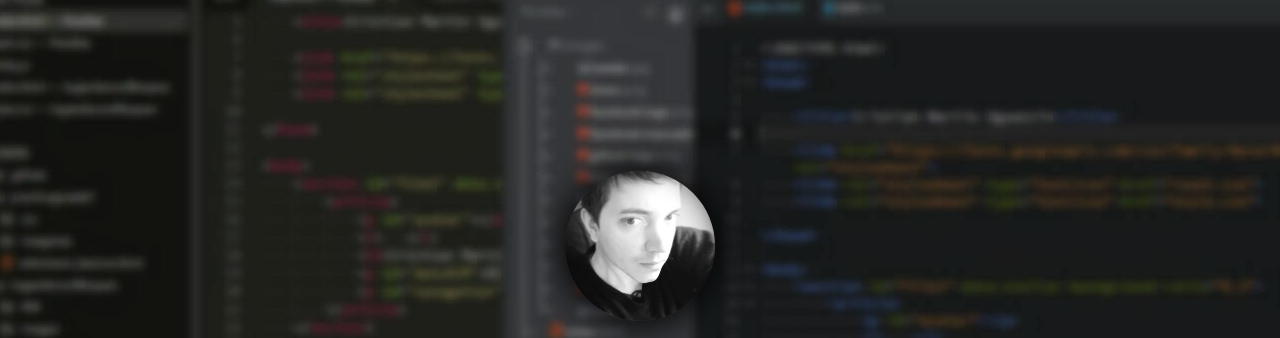
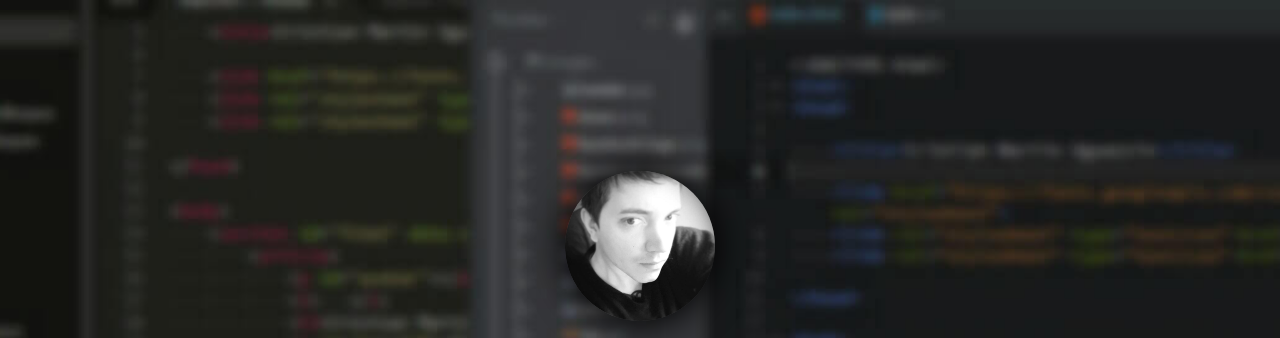
Before and after one commit to NeXuZZ-SCM/CristianMartinSguazzin, a plain HTML site: page index.html in a window 1280 px wide. Shown: the top 338 px of the page. Drawn offline with nearby package versions, Linux system fonts and the light colour scheme; a web font is replaced by a local one.

Commit message:
backsize?
...

```diff
--- a/style.css
+++ b/style.css
@@ -49,6 +49,7 @@ body {
 
 #file1 {
     background-image: url(images/portb.jpg);
+    background-size: 1700px;
     position: relative;
     display: block;
     height: 665px;
```
